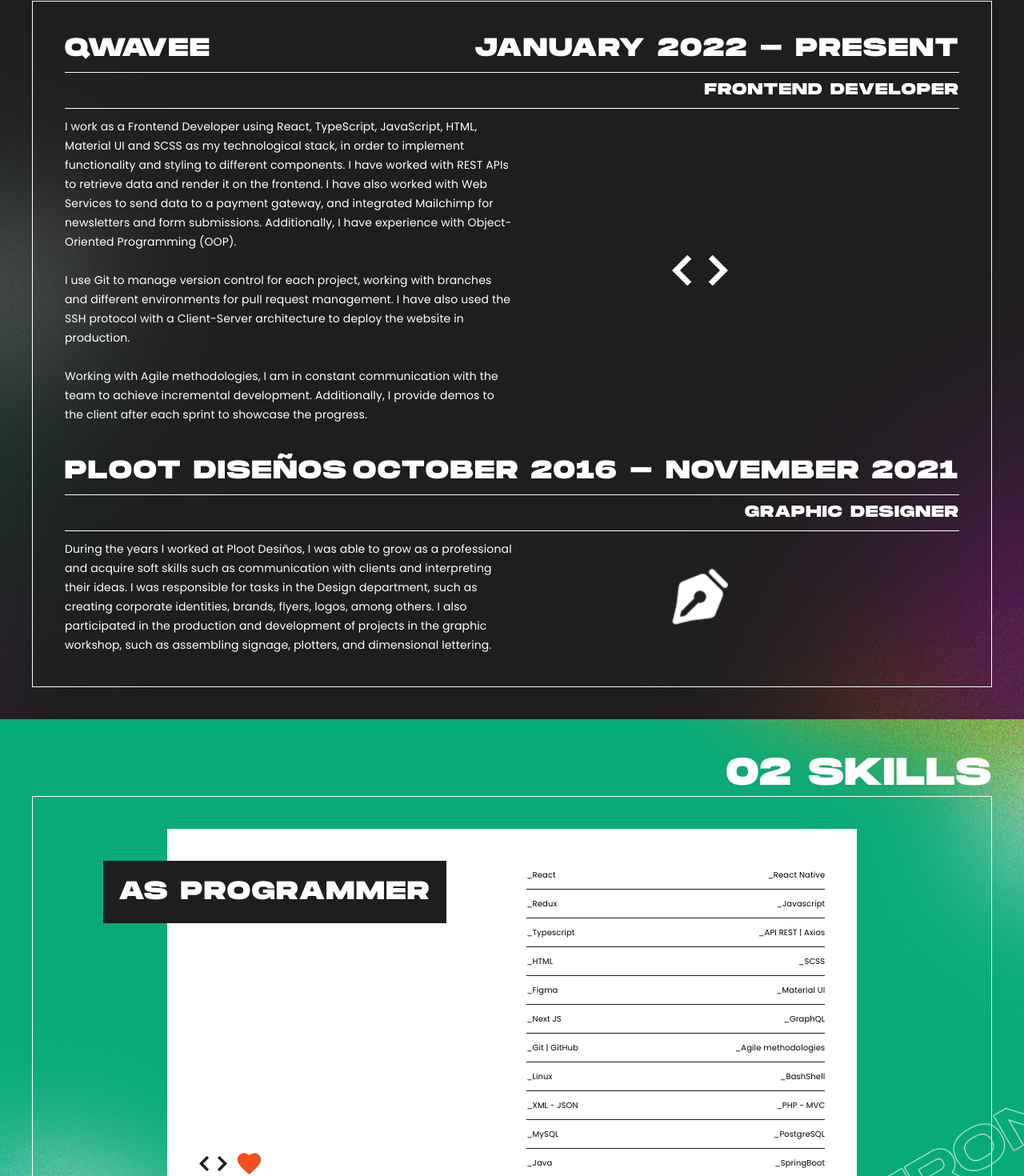
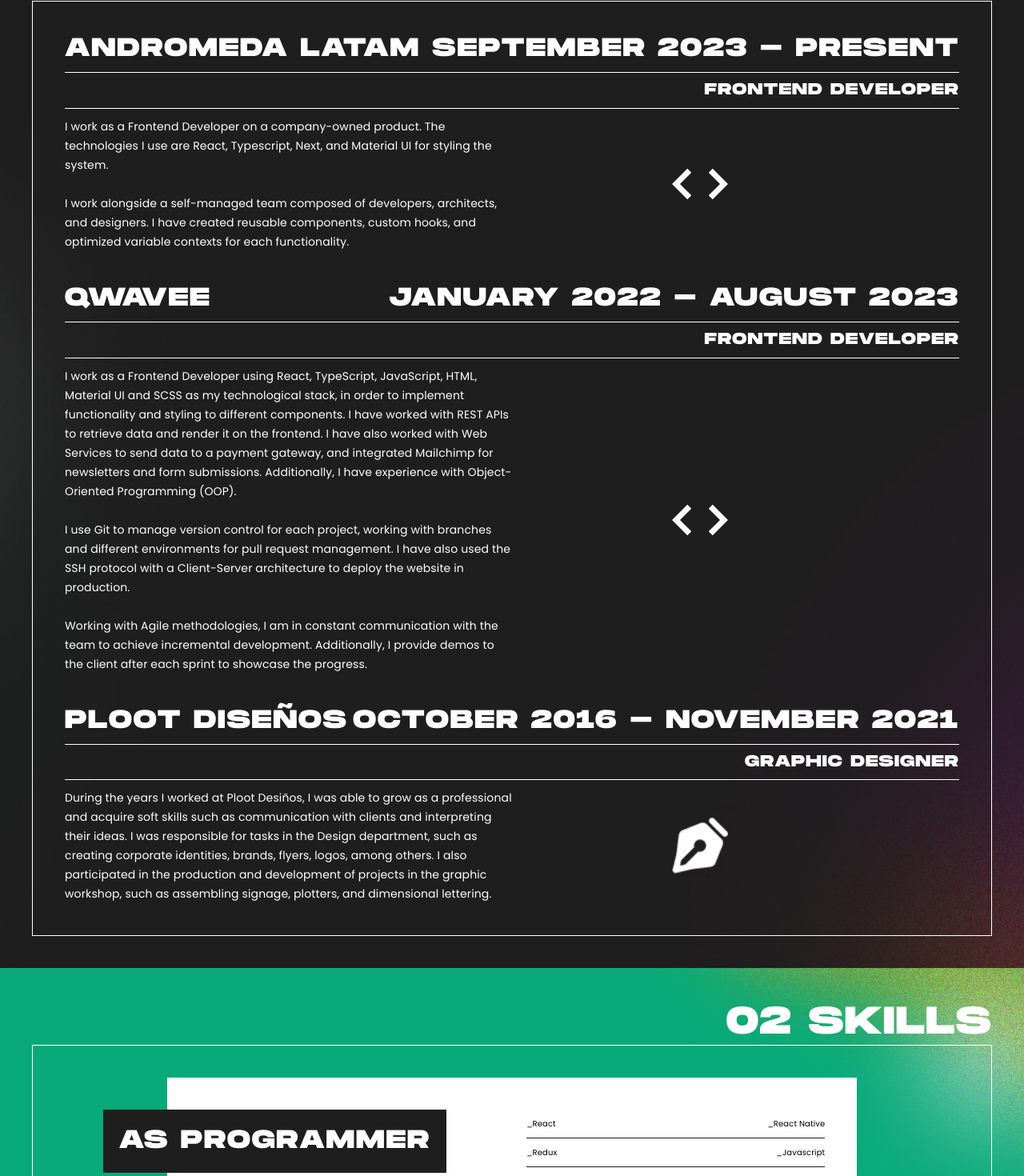
Before and after one commit to ManuelGosende/portfolio, a React (Create React App) app: page / in a window 1280 px wide. Shown: the part 756-2226 px from the top of the page at 80% size. Built offline with nearby package versions, Linux system fonts and the light colour scheme.

Commit message:
master - actualización Andromeda Latam

```diff
--- a/package.json
+++ b/package.json
@@ -50,6 +50,6 @@
   },
   "devDependencies": {
     "@types/react-scroll": "^1.8.7",
-    "gh-pages": "^6.0.0"
+    "gh-pages": "^6.1.1"
   }
 }
--- a/src/App.tsx
+++ b/src/App.tsx
@@ -4,6 +4,11 @@
 import { FlexBox, NavBar } from './components';
 
 export const App = () => {
+
+  /* Para deployar los cambios, primero eliminar node_modules y package-lock.json, y del package.json
+  eliminar la primer linea "home" y la librería de gh-pages. Correr npm i, y luego npm run start para
+  levantar la web con las imágenes. Luego seguir el video del siguiente link:
+  https://www.youtube.com/watch?v=4G6O0BIoq6M&t=2s */
 
   return (
     <ThemeProvider theme={theme}>
--- a/src/sections/Experience.tsx
+++ b/src/sections/Experience.tsx
@@ -17,8 +17,20 @@
           gap={theme.spacing(4)}
         >
           <Job
+            company="ANDROMEDA LATAM"
+            time="SEPTEMBER 2023 - PRESENT"
+            position="FRONTEND DEVELOPER"
+            description={
+              <>
+                I work as a Frontend Developer on a company-owned product. The technologies I use are React, Typescript, Next, and Material UI for styling the system.<br /><br />
+                I work alongside a self-managed team composed of developers, architects, and designers. I have created reusable components, custom hooks, and optimized variable contexts for each functionality.
+              </>
+            }
+            icon="url('code-icon.png')"
+          />
+          <Job
             company="QWAVEE"
-            time="JANUARY 2022 - PRESENT"
+            time="JANUARY 2022 - AUGUST 2023"
             position="FRONTEND DEVELOPER"
             description={
               <>
--- a/src/sections/LinksToProjects.tsx
+++ b/src/sections/LinksToProjects.tsx
@@ -28,11 +28,15 @@
           <LinkToProject
             text="ENZO BIBBÓ | WEB"
             link="https://enzobibbo.com/"
-            />
+          />
           <LinkToProject
             text="LANIN | WEB DESIGN"
             link="https://www.figma.com/file/sd8xTP72KHOO0FagtfqAKU/Lanin?type=design&node-id=0-1&mode=design"
-            />
+          />
+          <LinkToProject
+            text="LANIN | WEB"
+            link="https://www.laninstudio.xyz/"
+          />
           <LinkToProject
             text="ILLUSTRATION"
             link="https://www.crehana.com/proyecto/manuelgosende/by-order-of-the-peaky-blinders/"
--- a/src/utils/skills-prog.ts
+++ b/src/utils/skills-prog.ts
@@ -4,21 +4,15 @@
   "_Redux",
   "_Javascript",
   "_Typescript",
+  "_Next",
   "_API REST | Axios",
   "_HTML",
   "_SCSS",
   "_Figma",
   "_Material UI",
-  "_Next JS",
   "_GraphQL",
   "_Git | GitHub",
   "_Agile methodologies",
   "_Linux",
-  "_BashShell",
   "_XML - JSON",
-  "_PHP - MVC",
-  "_MySQL",
-  "_PostgreSQL",
-  "_Java",
-  "_SpringBoot",
 ];
```
Also changed, not shown: 1 other file (tests, documents, lock files or other folders).
